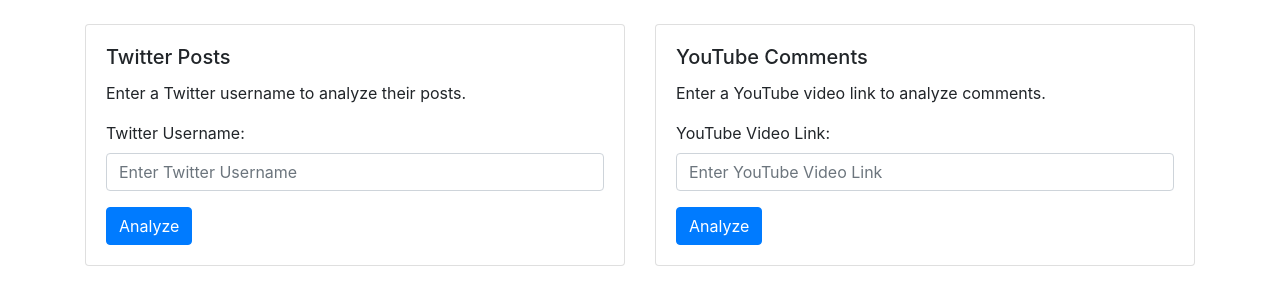
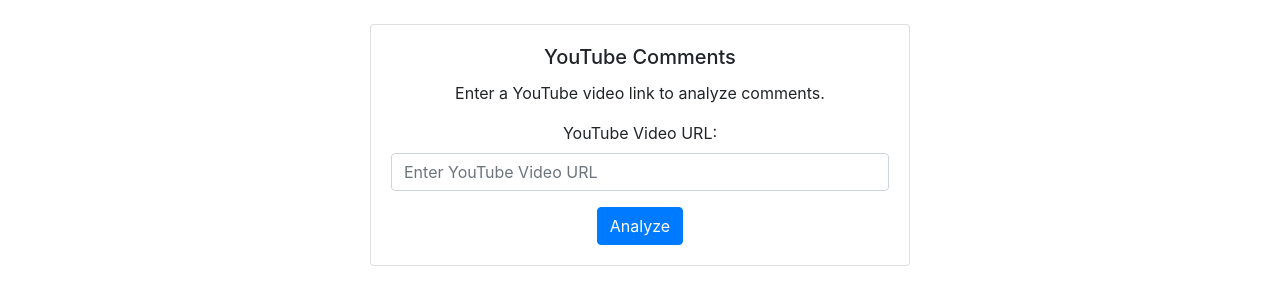
Before and after one commit to wzyndul/sentiment_analysis, a Django app: page / in a window 1280 px wide. Shown: the part 142-447 px from the top of the page. Run offline with Django 5.2, Linux system fonts and the light colour scheme; some libraries are stand-ins or nearby versions.

Commit message:
feat: all parts connected

```diff
--- a/sentiment_analysis/sentiment_app/predict.py
+++ b/sentiment_analysis/sentiment_app/predict.py
@@ -9,8 +9,8 @@ from torchtext.data import get_tokenizer
 from sentiment_app.sentiment_rnn import SentimentRNN
 
 MAX_SEQ_LENGTH = 10
-MODEL_PATH = 'sentiment_model.pth'
-VOCAB_PATH = 'vocab.json'
+MODEL_PATH = 'sentiment_app/data/sentiment_model.pth'
+VOCAB_PATH = 'sentiment_app/data/vocab.json'
 
 model_info = torch.load(MODEL_PATH)
 input_size = model_info['input_size']
@@ -20,6 +20,8 @@ model = SentimentRNN(input_size, hidden_size, output_size)
 model.load_state_dict(model_info['state_dict'])
 with open(VOCAB_PATH, 'r') as f:
     word_to_idx = json.load(f)
+
+
 def preprocess_text(text):
     tokenizer = get_tokenizer("basic_english")
     tokens = tokenizer(text)
@@ -43,4 +45,4 @@ def predict_sentiment(text):
         tensor = torch.LongTensor(indexed).unsqueeze(0)
         prediction = model(tensor)
         _, predicted = torch.max(prediction, 1)
-        return 'positive' if predicted.item() == 1 else 'negative'
+        return 1 if predicted.item() == 1 else 0
--- a/sentiment_analysis/sentiment_app/views.py
+++ b/sentiment_analysis/sentiment_app/views.py
@@ -1,6 +1,8 @@
+from django.contrib import messages
 from django.shortcuts import render
 
-from sentiment_app.youtube_handler import get_video_info
+from sentiment_app.predict import predict_sentiment
+from sentiment_app.youtube_handler import get_comments
 
 
 def main_view(request):
@@ -8,20 +10,20 @@ def main_view(request):
 
 
 def analysis_view(request):
-    platform = None
     if request.method == 'POST':
-        if 'twitter_username' in request.POST:
-            twitter_username = request.POST.get('twitter_username')
-            platform = 'Twitter'
-        elif 'youtube_link' in request.POST:
-            youtube_link = request.POST.get('youtube_link')
-            get_video_info(youtube_link)
-            platform = 'YouTube'
-        context = {
-            'platform': platform,
-            'username': twitter_username if platform == 'Twitter' else None,
-            'link': youtube_link if platform == 'YouTube' else None,
-        }
+        video_url = request.POST.get('youtube_url')
+        if video_url is None or not video_url.startswith('https://www.youtube.com/watch?v='):
+            return render(request, 'main.html')
+        else:
+            comments = get_comments(video_url)
 
+            positive = 0
+            for comment in comments:
+                result = predict_sentiment(comment)
+                if result == 1:
+                    positive += 1
+            negative = len(comments) - positive
+            num_comments = len(comments)
+            rating = f"{positive / len(comments) * 100} %"
 
-        return render(request, 'analysis.html', context)
+            return render(request, 'analysis.html', context={'url': video_url, 'num_comments': num_comments, 'positive': positive, 'negative': negative, 'rating': rating})
--- a/sentiment_analysis/templates/main.html
+++ b/sentiment_analysis/templates/main.html
@@ -12,30 +12,15 @@
     <div class="row justify-content-center">
         <div class="col-md-6">
             <div class="card">
-            <div class="card-body">
-                <h5 class="card-title">Twitter Posts</h5>
-                <p class="card-text">Enter a Twitter username to analyze their posts.</p>
-                <form method="post" action="{% url 'analysis_view' %}">
-                    {% csrf_token %}
-                    <div class="form-group">
-                        <label for="twitter_username">Twitter Username:</label>
-                        <input type="text" class="form-control" id="twitter_username" name="twitter_username" placeholder="Enter Twitter Username">
-                    </div>
-                    <button type="submit" class="btn btn-primary">Analyze</button>
-                </form>
-            </div>
-        </div>
-    </div>
-    <div class="col-md-6">
-        <div class="card">
-            <div class="card-body">
+                <div class="card-body" style="text-align: center;">
                     <h5 class="card-title">YouTube Comments</h5>
                     <p class="card-text">Enter a YouTube video link to analyze comments.</p>
                     <form method="post" action="{% url 'analysis_view' %}">
                         {% csrf_token %}
                         <div class="form-group">
-                        <label for="youtube_link">YouTube Video Link:</label>
-                        <input type="text" class="form-control" id="youtube_link" name="youtube_link" placeholder="Enter YouTube Video Link">
+                            <label for="youtube_link">YouTube Video URL:</label>
+                            <input type="text" class="form-control" id="youtube_url" name="youtube_url"
+                                   placeholder="Enter YouTube Video URL">
                         </div>
                         <button type="submit" class="btn btn-primary">Analyze</button>
                     </form>
```
Also changed, not shown: sentiment_analysis/sentiment_app/train.py (+6 -5 lines), sentiment_analysis/sentiment_app/youtube_handler.py (+4 -5 lines), sentiment_analysis/templates/analysis.html (+7 -8 lines), sentiment_analysis/sentiment_app/data/Tweets.csv (renamed from sentiment_analysis/sentiment_app/Tweets.csv), sentiment_analysis/sentiment_app/data/vocab.json (renamed from sentiment_analysis/sentiment_app/vocab.json), 2 other files. Lines whose indentation alone changed are shown as unchanged.
